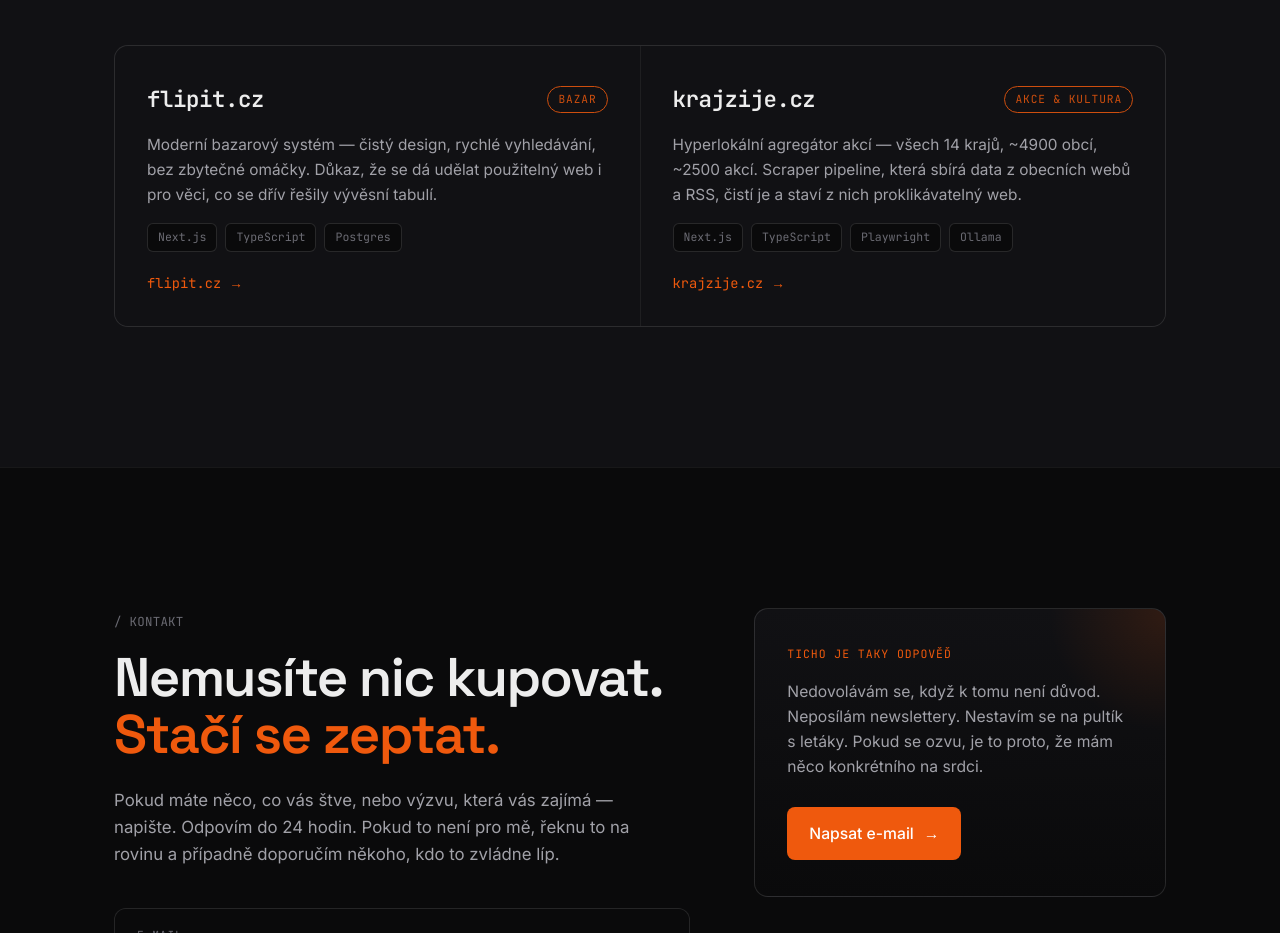
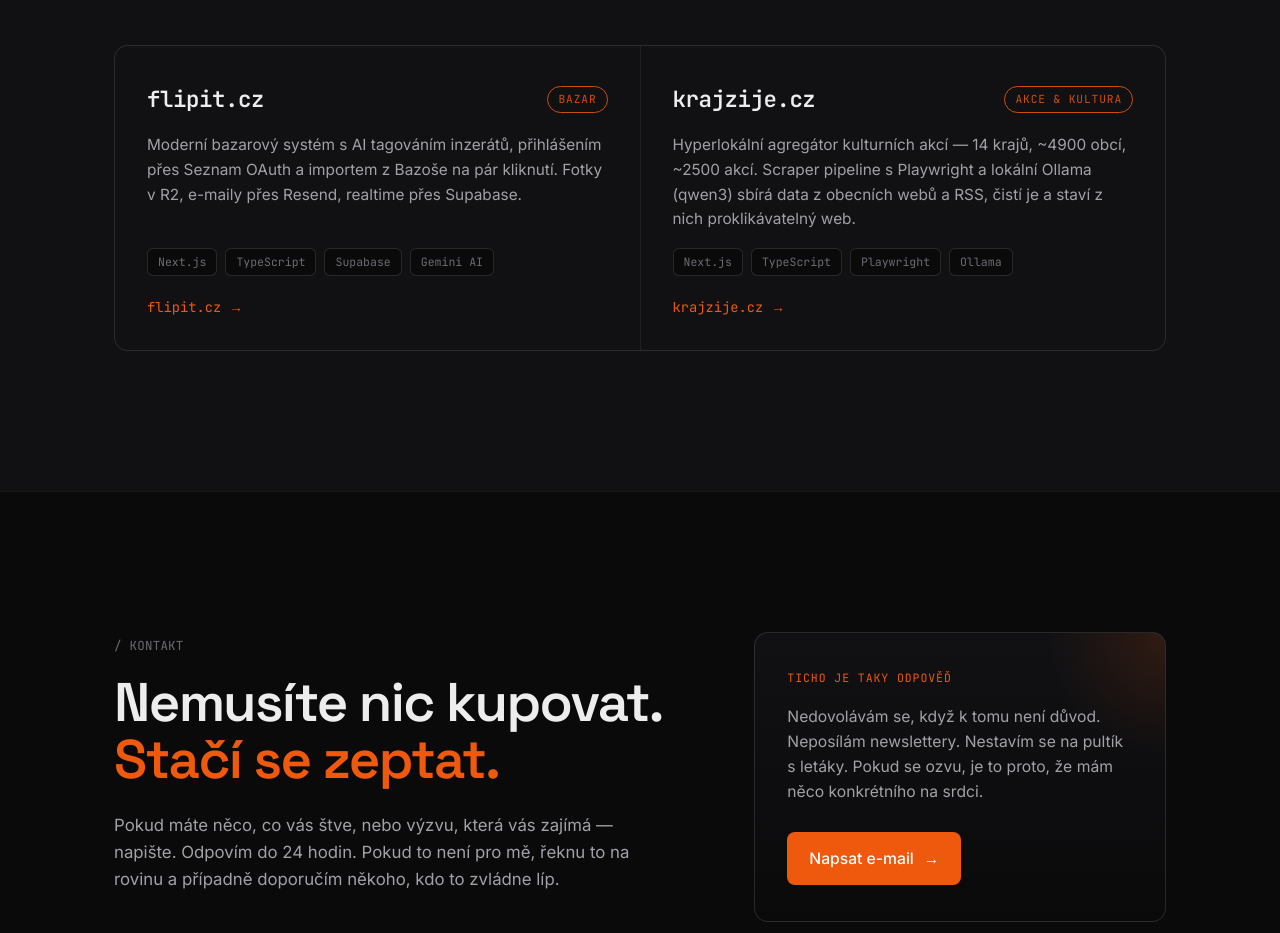
Before and after one commit to chofiz/hofix.cz, a Next.js app: page / in a window 1280 px wide. Shown: the part 3160-4093 px from the top of the page. Built offline with nearby package versions, Linux system fonts and the light colour scheme.

Commit message:
fix: popisy projektu podle realnych dat (krajzije 2500 akci, flipit Supabase+Gemini)

```diff
--- a/app/page.tsx
+++ b/app/page.tsx
@@ -69,14 +69,14 @@
     name: "flipit.cz",
     url: "https://flipit.cz",
     tag: "Bazar",
-    desc: "Moderní bazarový systém — čistý design, rychlé vyhledávání, bez zbytečné omáčky. Důkaz, že se dá udělat použitelný web i pro věci, co se dřív řešily vývěsní tabulí.",
-    tech: ["Next.js", "TypeScript", "Postgres"],
+    desc: "Moderní bazarový systém s AI tagováním inzerátů, přihlášením přes Seznam OAuth a importem z Bazoše na pár kliknutí. Fotky v R2, e-maily přes Resend, realtime přes Supabase.",
+    tech: ["Next.js", "TypeScript", "Supabase", "Gemini AI"],
   },
   {
     name: "krajzije.cz",
     url: "https://krajzije.cz",
     tag: "Akce & kultura",
-    desc: "Hyperlokální agregátor akcí — všech 14 krajů, ~4900 obcí, ~2500 akcí. Scraper pipeline, která sbírá data z obecních webů a RSS, čistí je a staví z nich proklikávatelný web.",
+    desc: "Hyperlokální agregátor kulturních akcí — 14 krajů, ~4900 obcí, ~2500 akcí. Scraper pipeline s Playwright a lokální Ollama (qwen3) sbírá data z obecních webů a RSS, čistí je a staví z nich proklikávatelný web.",
     tech: ["Next.js", "TypeScript", "Playwright", "Ollama"],
   },
 ];
```
